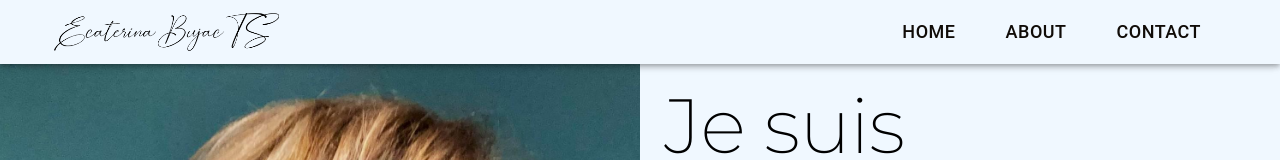
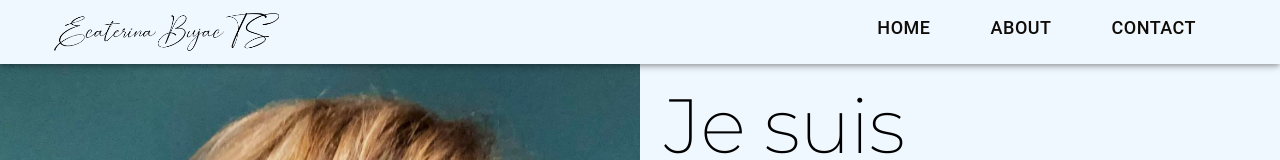
Before and after one commit to hexaquarks/portfolio-ecaterina, a React (Create React App) app: page / in a window 1280 px wide. Shown: the top 160 px of the page. Built offline with nearby package versions, Linux system fonts and the light colour scheme.

Commit message:
Added expansion transition effect on hovering the navbar elements

```diff
--- a/src/components/navbar/Navbar.tsx
+++ b/src/components/navbar/Navbar.tsx
@@ -39,14 +39,26 @@ const StyledMenu = styled(Box)({
     display: 'none',
   },
   '& Button': {
+    display: 'inline-block',
     borderRadius: '0',
-    margin: '0 10px',
-    padding: '10px 15px',
+    padding: '0 30px',
     fontSize: '18px',
     color: 'onyx'
   },
+  '& Button:after': {
+    marginTop: '5px',
+    marginBottom: '0',
+    display: 'block',
+    content: `''`,
+    borderBottom: 'solid 3px orange',
+    transform: 'scaleX(0)',
+    transition: 'transform 100ms ease-in-out',
+  },
+  '& Button:hover:after': {
+    transform: 'scaleX(1)',
+  },
   '& Button:hover': {
-    borderBottom: '2px solid orange',
+    backgroundColor: 'unset',
   },
   margin: 0,
 });
```
